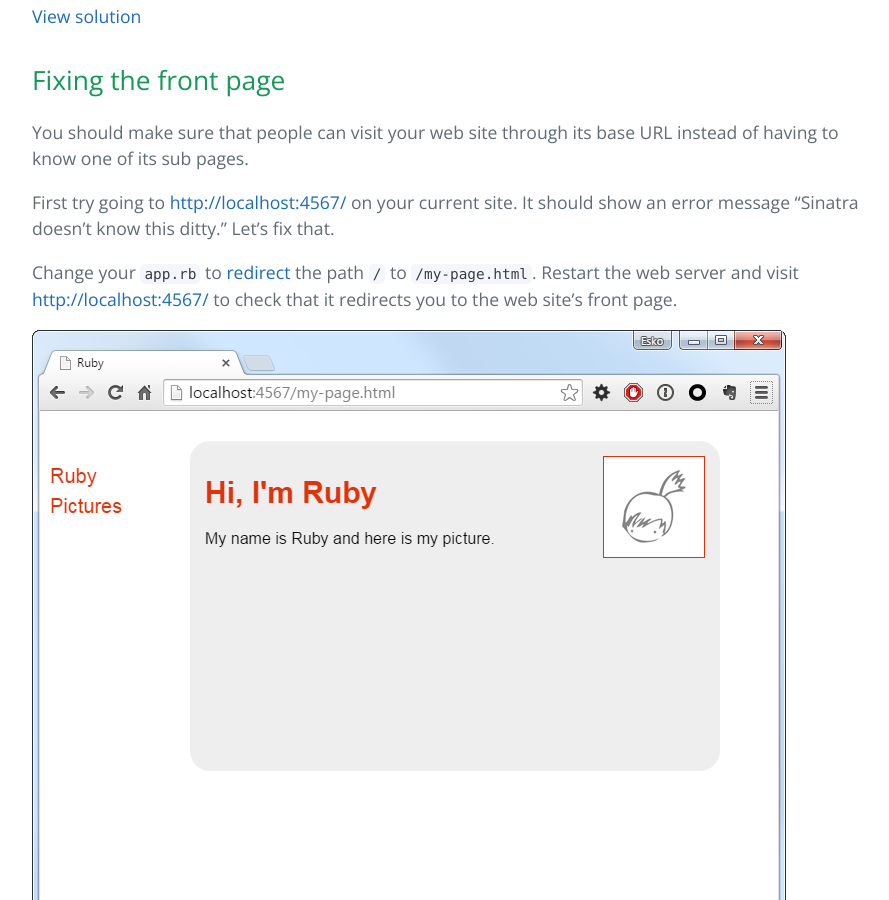
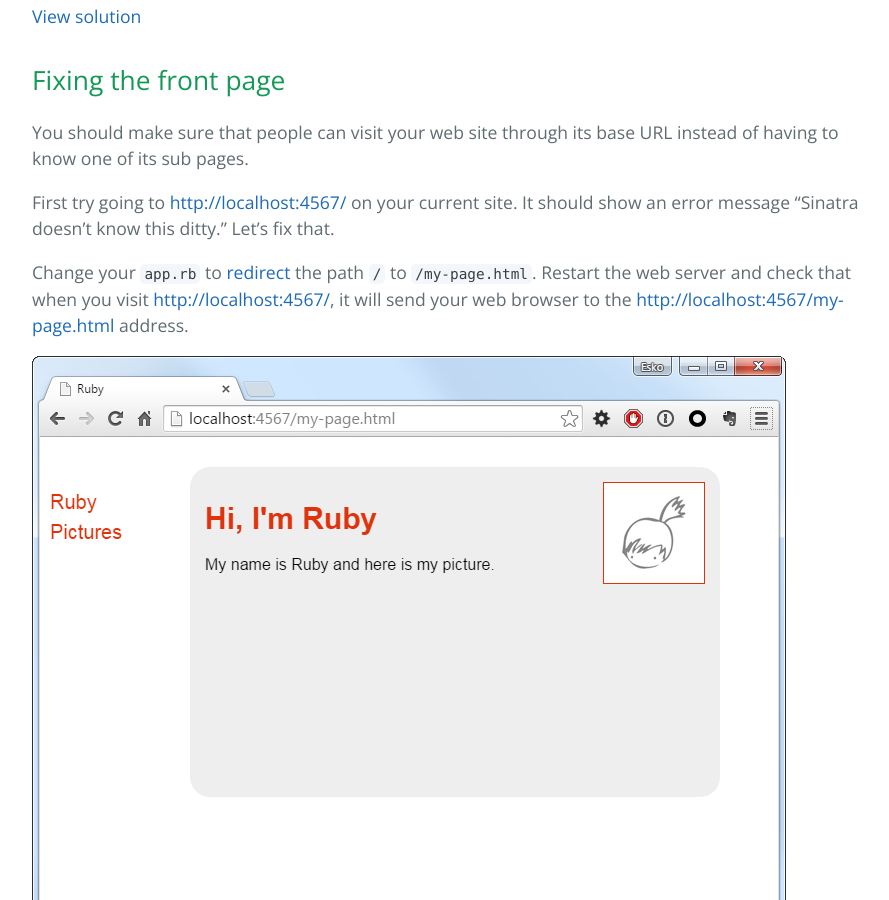
Before and after one commit to luontola/web-intro, a Jekyll site: the page built from templating.md, in a window 1280 px wide and 900 px high, scrolled down 3736 px. Shown: the whole window, without its empty margins (192-1081 px from the left). Built offline with Jekyll 4.4.1, drawn with Linux system fonts in a browser that asks for light colours; Markdown is read by kramdown in place of the engine named in the settings.

```diff
--- a/templating.md
+++ b/templating.md
@@ -80,7 +80,7 @@
 
 First try going to <http://localhost:4567/> on your current site. It should show an error message "Sinatra doesn’t know this ditty." Let's fix that.
 
-Change your `app.rb` to [redirect][sinatra-redirect] the path `/` to `/my-page.html`. Restart the web server and visit <http://localhost:4567/> to check that it redirects you to the web site's front page.
+Change your `app.rb` to [redirect][sinatra-redirect] the path `/` to `/my-page.html`. Restart the web server and check that when you visit <http://localhost:4567/>, it will send your web browser to the <http://localhost:4567/my-page.html> address.
 
 ![Front page redirect works](/screenshots/sinatra-redirect.png)
 
```
Also changed, not shown: databases.md (+1 -1 lines).
